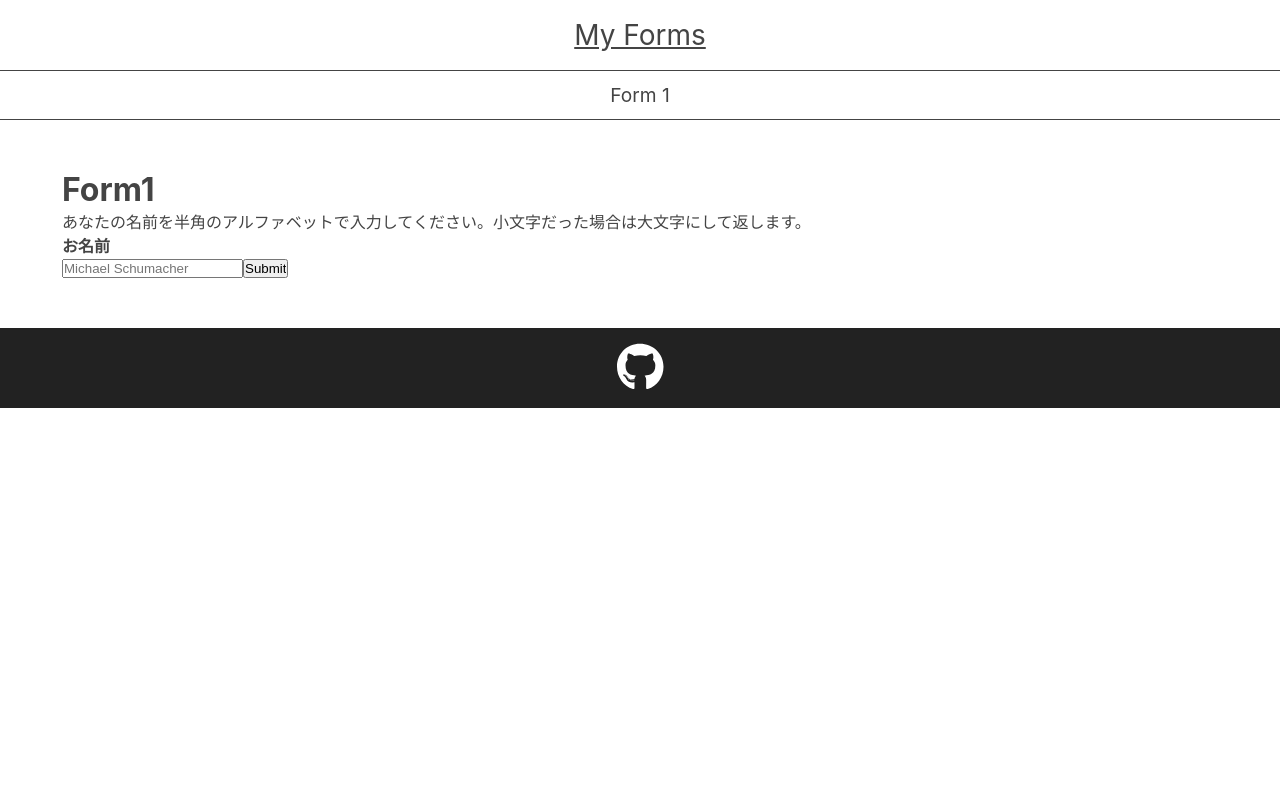
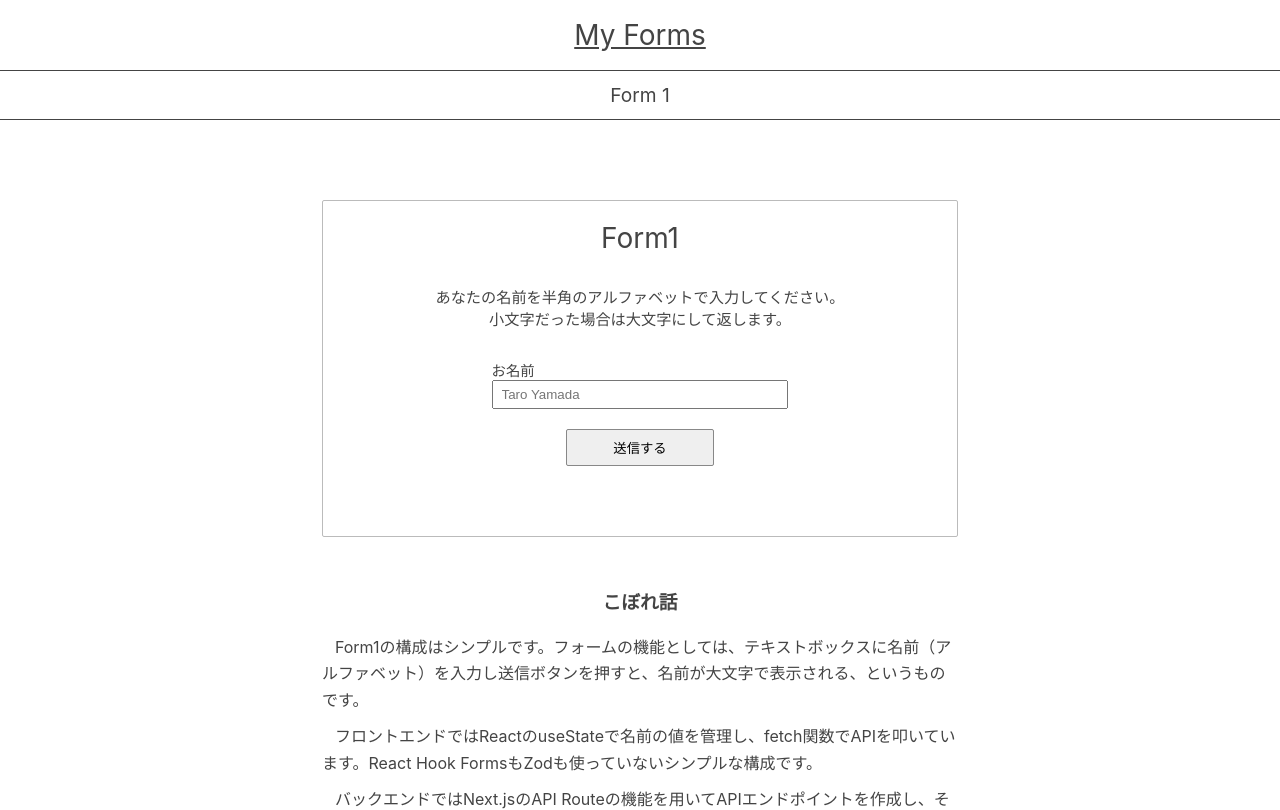
Before and after one commit to kento-yoshidu/myforms_frontend, a Next.js app: page /form1 in a window 1280 px wide. Shown: the top 810 px of the page. Built offline with nearby package versions, Linux system fonts and the light colour scheme.

Commit message:
✨ #15 Update

```diff
--- a/pages/form1/index.tsx
+++ b/pages/form1/index.tsx
@@ -3,7 +3,7 @@ import Container from "../../components/container"
 import Header from "../../components/header"
 import PageTitle from "../../components/pageTitle"
 
-import Styles from "./style.module.css"
+import styles from "./style.module.css"
 
 const Form1 = () => {
   const [name, setName] = useState("")
@@ -36,43 +36,67 @@ const Form1 = () => {
       <PageTitle pageTitle="Form 1" />
 
       <Container>
-        <h1 data-testid="page-title">Form1</h1>
+        <div className={styles.wrapper}>
+          <h3
+            className={styles.title}
+            data-testid="form-title"
+          >Form1</h3>
 
-        <p>あなたの名前を半角のアルファベットで入力してください。小文字だった場合は大文字にして返します。</p>
+          <p className={styles.text}>あなたの名前を半角のアルファベットで入力してください。<br />小文字だった場合は大文字にして返します。</p>
 
-        <form onSubmit={submit}>
+          <form
+            className={styles.form}
+            onSubmit={submit}
+          >
             <label
               htmlFor="name"
-            className={Styles.label}
+              className={styles.label}
             >
               お名前
             </label>
 
             <input
               id="name"
+              className={styles.input}
               type="text"
-            pattern="[A-Za-z]*"
+              pattern="[0-9A-Za-z !]*"
               onChange={handleChange}
-            placeholder="Michael Schumacher"
+              placeholder="Taro Yamada"
               data-testid="name"
             />
 
-          {!isInputValidate && (
-            <>
-              <p>エラーです!</p>
-            </>
-          )}
-
-          <input
+            <button
+            className={styles.button}
               data-testid="submit"
               type="submit"
               name="Sign Up"
-          />
+            >
+              送信する
+            </button>
           </form>
 
           {data && (
             <p>あなたの名前を大文字に変換しました！ {data}</p>
           )}
+        </div>
+
+        <section className={styles.section}>
+          <h3>こぼれ話</h3>
+
+          <p>Form1の構成はシンプルです。フォームの機能としては、テキストボックスに名前（アルファベット）を入力し送信ボタンを押すと、名前が大文字で表示される、というものです。</p>
+
+          <p>フロントエンドではReactのuseStateで名前の値を管理し、fetch関数でAPIを叩いています。React Hook FormsもZodも使っていないシンプルな構成です。</p>
+
+          <p>バックエンドではNext.jsのAPI Routeの機能を用いてAPIエンドポイントを作成し、そこで大文字への変換を行いJSONとして返しています。</p>
+
+          <p>テストコードはこちらです。テストは、</p>
+
+          <ol>
+            <li>初回レンダリング時、変換結果が表示されるエリアに何も表示されていないこと</li>
+            <li>フォームに名前を入力し送信ボタンを押すことで、大文字になった文字列が表示されること</li>
+          </ol>
+          <p>のみを行っています。</p>
+        </section>
       </Container>
     </>
   )
--- a/pages/form1/style.module.css
+++ b/pages/form1/style.module.css
@@ -1,4 +1,67 @@
+.wrapper {
+  border: 1px solid #bbb;
+  border-radius: 2px;
+  width: 55%;
+  margin: 0 auto;
+  padding: 20px;
+}
+
+.title {
+  margin-bottom: 30px;
+  font-size: 1.75rem;
+  font-weight: normal;
+  text-align: center;
+}
+
+.text {
+  font-size: 0.95rem;
+  text-align: center;
+}
+
+.form {
+  display: flex;
+  flex-direction: column;
+  width: 50%;
+  margin: 30px auto;
+}
+
 .label {
   display: block;
-  font-weight: 900;
+  font-size: 0.9rem;
 }
+
+.input {
+  display: block;
+  padding: 5px 8px;
+  width: 100%;
+}
+
+.button {
+  width: 50%;
+  margin: 20px auto;
+  cursor: pointer;
+  background-color: #efefef;
+  border: 1px solid #888;
+  border-radius: 2px;
+  padding: 8px 0;
+}
+
+.button:hover {
+  background-color: #fefefe
+}
+
+.section {
+  margin: 50px auto;
+  width: 55%;
+}
+
+.section h3 {
+  margin-bottom: 20px;
+  text-align: center;
+}
+
+.section p {
+  text-indent: 0.8rem;
+  line-height: 1.65;
+  margin-bottom: 10px;
+}
--- a/styles/container.module.css
+++ b/styles/container.module.css
@@ -2,6 +2,7 @@
   width: 92%;
   max-width: var(--max-width);
   margin: 50px auto;
+  padding: 30px 0;
 }
 
 .large {
--- a/styles/globals.css
+++ b/styles/globals.css
@@ -27,7 +27,17 @@ body {
   color: #444;
 }
 
+button {
+  padding: 0;
+  background-color: transparent;
+  border: none;
+  appearance: none;
+  -moz-appearance: none;
+  -webkit-appearance: none;
+  cursor: pointer;
+  transition: 0.1s;
+}
+
 :root {
-
   --max-width: 1156px;
 }
```
Also changed, not shown: 1 other file (tests, documents, lock files or other folders). Lines whose indentation alone changed are shown as unchanged.
